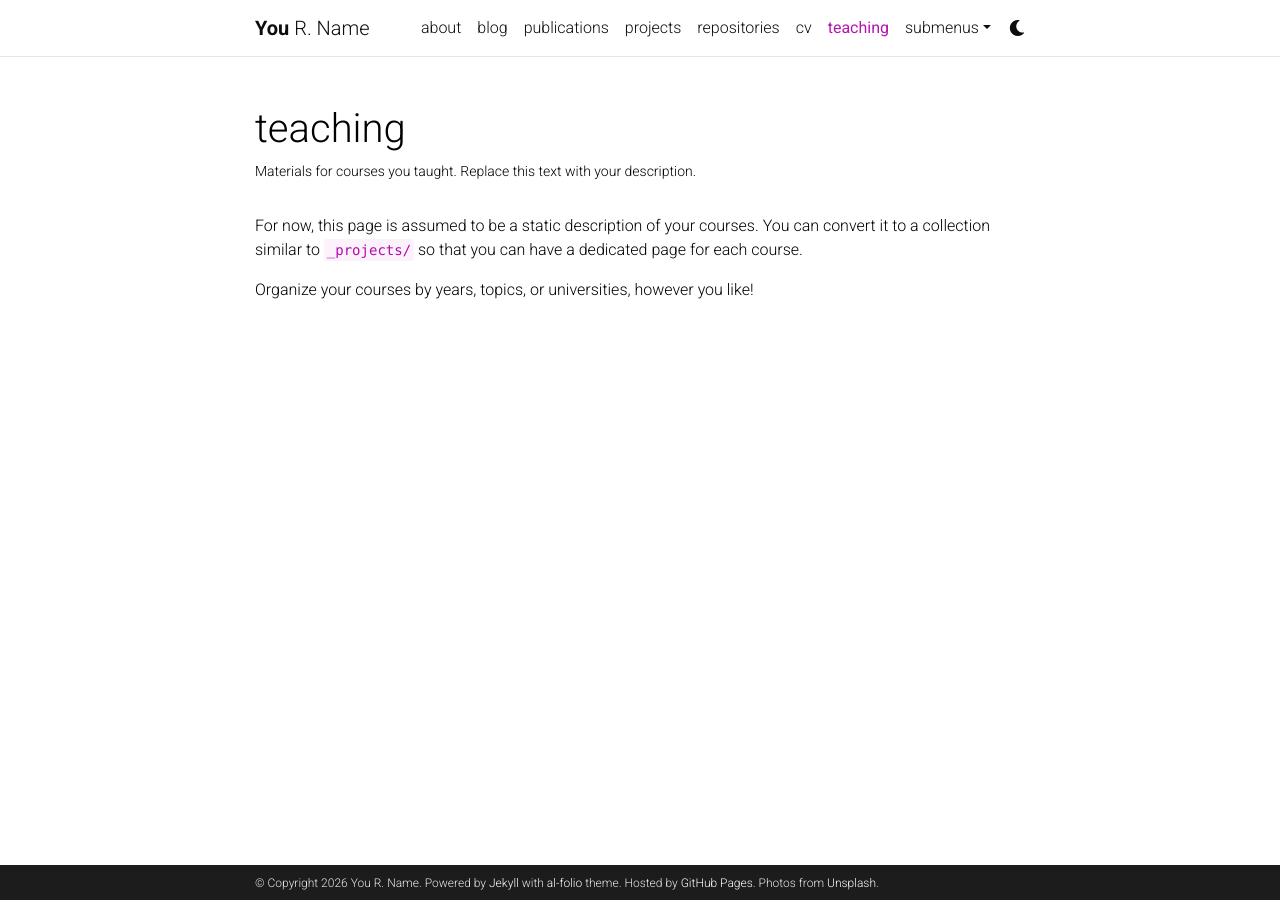
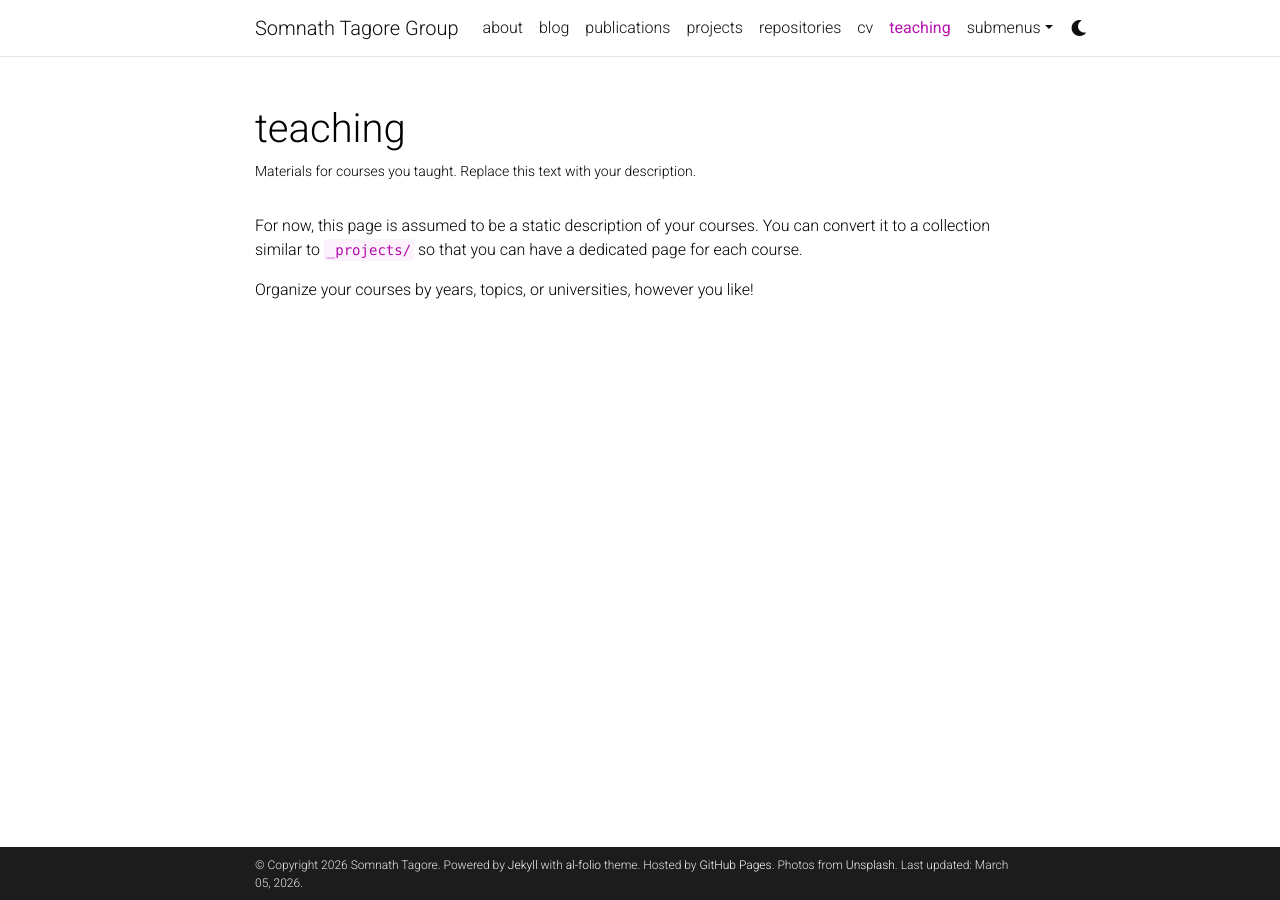
Before and after one commit to somnathtagore/somnathtagore.github.io, a Jekyll site: the page built from _pages/teaching.md, in a window 1280 px wide. Built offline with Jekyll 4.4.1, drawn with Linux system fonts in a browser that asks for light colours; comment, search, counter and statistics services are not loaded; a style sheet for code colours, icons or effects is not loaded.

Commit message:
Update _config.yml

```diff
--- a/_config.yml
+++ b/_config.yml
@@ -2,13 +2,12 @@
 # Site settings
 # -----------------------------------------------------------------------------
 
-title: blank # the website title (if blank, full name will be used instead)
-first_name: You
-middle_name: R.
-last_name: Name
-email: you@example.com
-description: > # the ">" symbol means to ignore newlines until "footer_text:"
-  A simple, whitespace theme for academics. Based on [*folio](https://github.com/bogoli/-folio) design.
+title: Somnath Tagore Group
+first_name: Somnath
+middle_name:
+last_name: Tagore
+email: st3179@cumc.columbia.edu
+description: We build generalizable, uncertainty-aware “world models” for tumor evolution and metastasis, models that (i) learn causal/functional links from genotype → regulatory state → phenotype, (ii) explicitly represent measurement noise and batch effects in real sequencing data, and (iii) transfer across cancers, tissues, and platforms. The scientific payoff is how somatic/germline variation rewires regulatory programs, how early genetic events bias invasive and metastatic routes, and how chromosomal instability (CIN) and tumor-intrinsic programs enable organ-specific colonization. The translational payoff is cheaper, scalable profiling and cleaner data, enabling robust biomarkers and therapeutic hypotheses.
 footer_text: >
   Powered by <a href="https://jekyllrb.com/" target="_blank">Jekyll</a> with <a href="https://github.com/alshedivat/al-folio">al-folio</a> theme.
   Hosted by <a href="https://pages.github.com/" target="_blank">GitHub Pages</a>.
@@ -18,9 +17,9 @@
 lang: en # the language of your site (for example: en, fr, cn, ru, etc.)
 icon: ⚛️  # the emoji used as the favicon (alternatively, provide image name in /assets/img/)
 
-url: https://al-folio.github.io # the base hostname & protocol for your site
-baseurl: # the subpath of your site, e.g. /blog/
-last_updated: false # set to true if you want to display last updated in the footer
+url: "https://somnathtagore.github.io" # the base hostname & protocol for your site
+baseurl: ""
+last_updated: March 6, 2026 # set to true if you want to display last updated in the footer
 impressum_path:  # set to path to include impressum link in the footer, use the same path as permalink in a page, helps to conform with EU GDPR
 
 # -----------------------------------------------------------------------------
```
